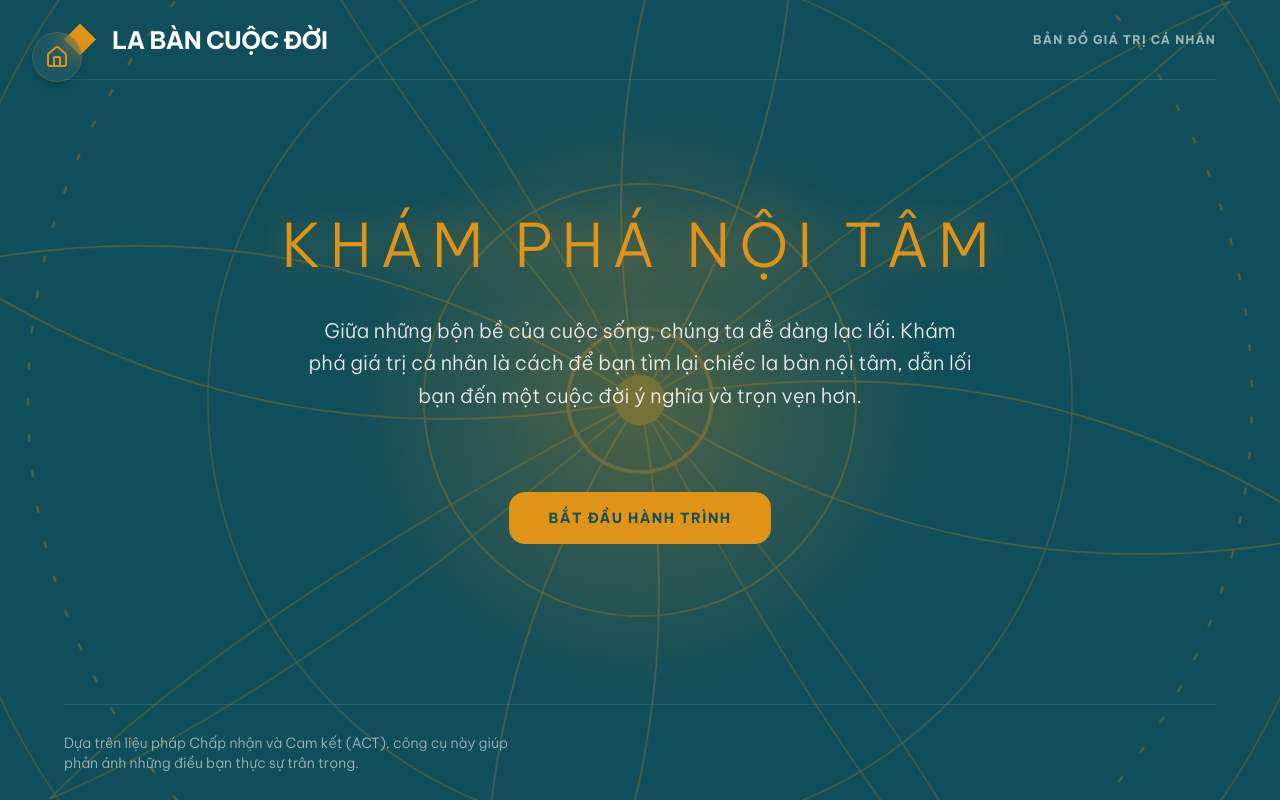
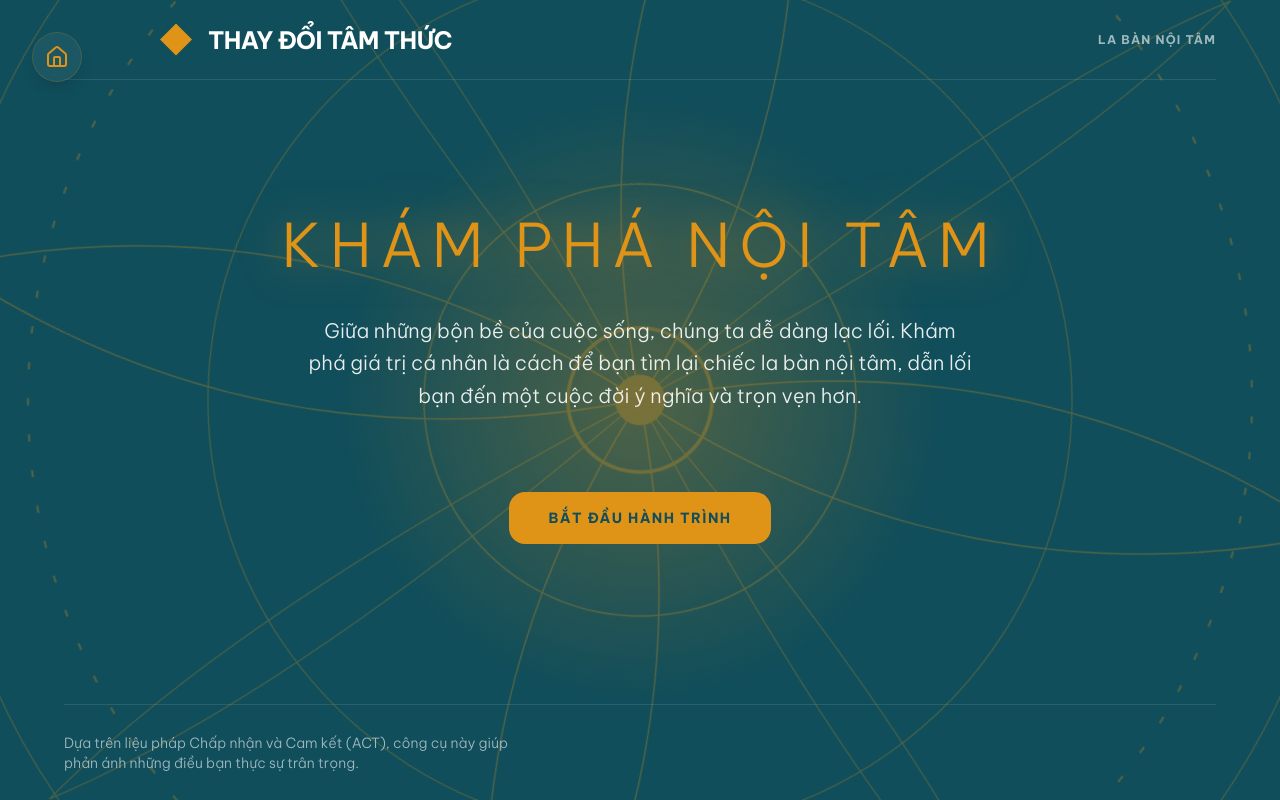
Before and after one commit to paultran190521-cmd/xac-dinh-gia-tri-ca-nhan, a Next.js app: page / in a window 1280 px wide. Built offline with nearby package versions, Linux system fonts and the light colour scheme.

Commit message:
feat: Update app header branding and layout
Refactors the main page header to align with the application's new branding and improve responsiveness. Adjusts logo size, title text, and subtitle visibility for different screen sizes.

```diff
--- a/app/page.tsx
+++ b/app/page.tsx
@@ -21,12 +21,12 @@ export default function CompassApp() {
   return (
     <div className="relative z-10 flex flex-col min-h-screen w-full mx-auto px-6 lg:px-16 overflow-hidden">
       <header className="flex justify-between items-center border-b border-white/10 h-20 shrink-0">
-        <div className="flex items-center gap-4">
-          <div className="w-8 h-8 bg-[#DF9317]" style={{ clipPath: 'polygon(50% 0%, 100% 50%, 50% 100%, 0% 50%)' }} />
-          <span className="font-sans text-2xl font-bold tracking-tight uppercase">La Bàn Cuộc Đời</span>
+        <div className="flex items-center gap-3 sm:gap-4 ml-16 sm:ml-24">
+          <div className="w-6 h-6 sm:w-8 sm:h-8 bg-[#DF9317] shrink-0" style={{ clipPath: 'polygon(50% 0%, 100% 50%, 50% 100%, 0% 50%)' }} />
+          <span className="font-sans text-lg sm:text-2xl font-bold tracking-tight uppercase whitespace-nowrap">Thay Đổi Tâm Thức</span>
         </div>
-        <div className="text-xs uppercase tracking-widest opacity-60 hidden sm:block font-bold">
-          Bản Đồ Giá Trị Cá Nhân
+        <div className="text-[10px] sm:text-xs uppercase tracking-widest opacity-60 hidden md:block font-bold">
+          La Bàn Nội Tâm
         </div>
       </header>
 
```
